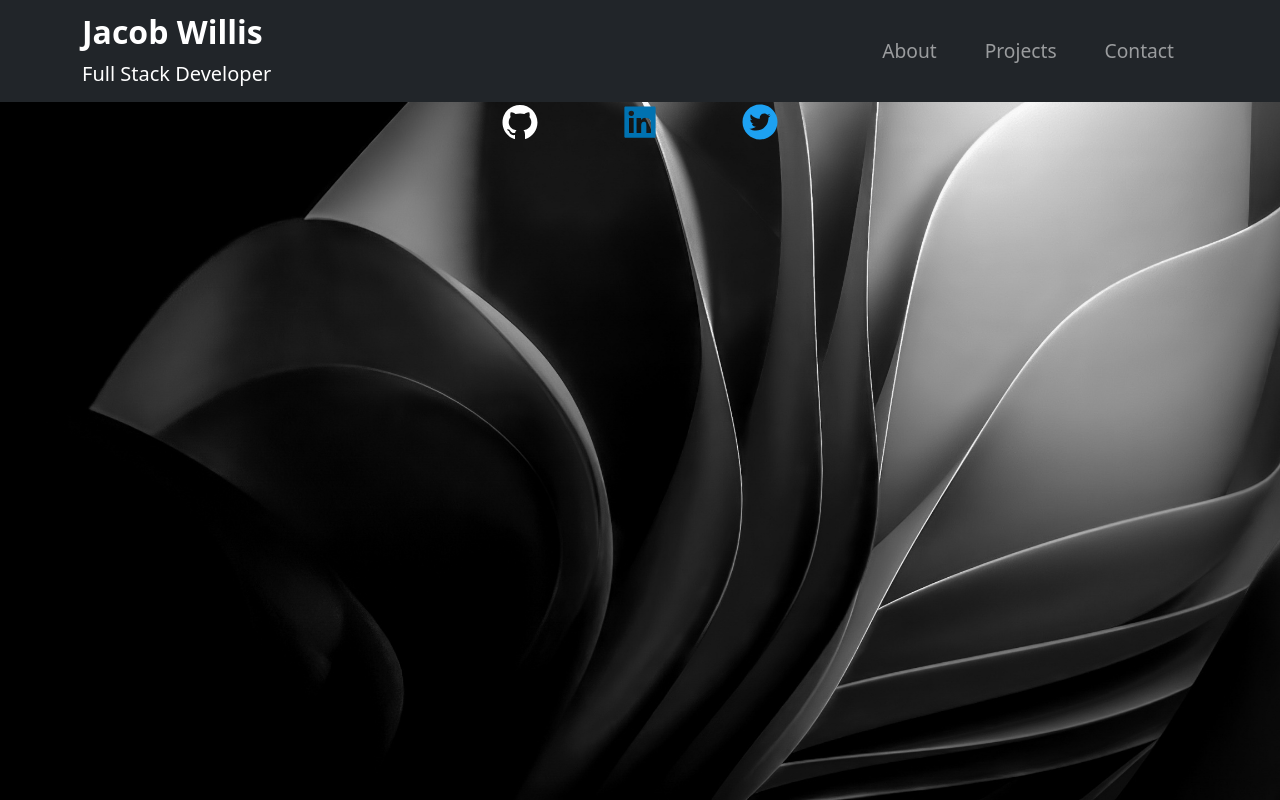
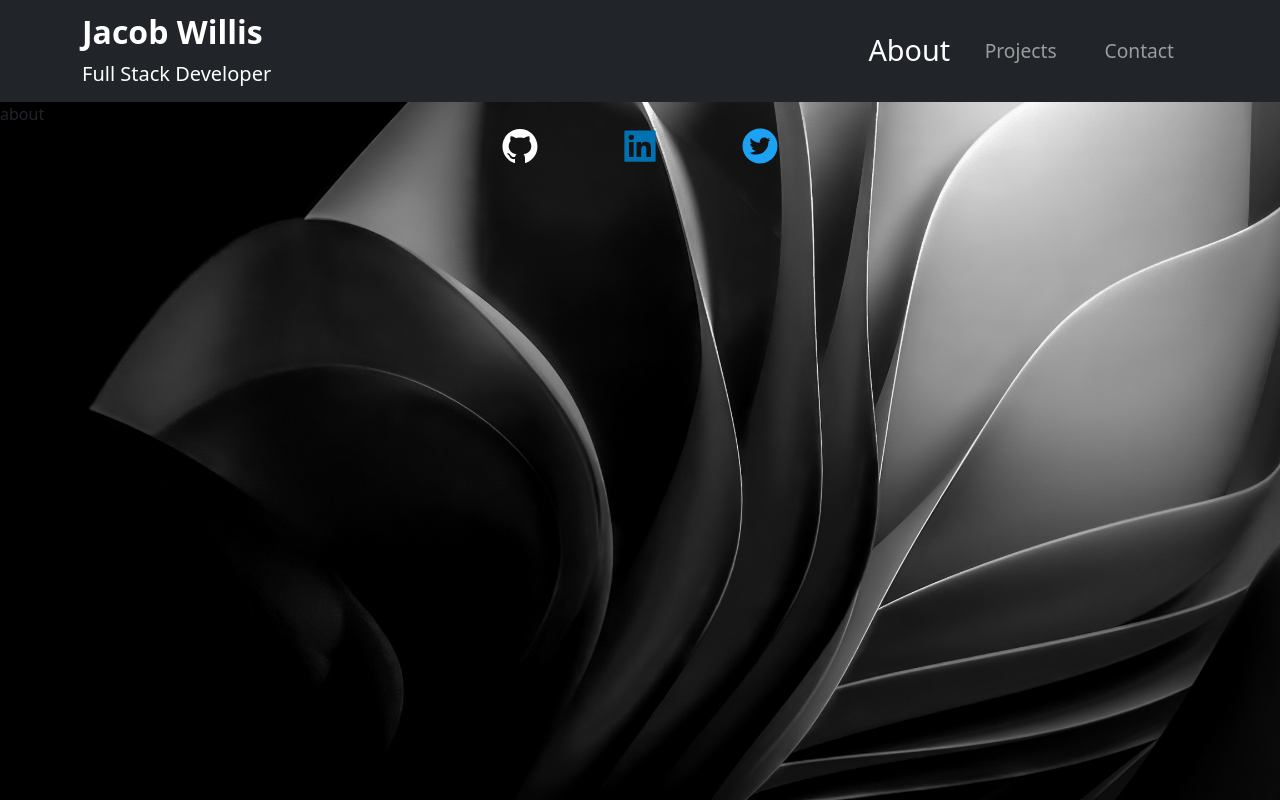
Before and after one commit to JacobRyanWillis/React_Portfolio, a React (Create React App) app: page / in a window 1280 px wide. Built offline with nearby package versions, Linux system fonts and the light colour scheme.

Commit message:
'added funcitonality for navbar and pageRendering'

```diff
--- a/src/App.js
+++ b/src/App.js
@@ -5,13 +5,13 @@ import 'bootstrap/dist/css/bootstrap.min.css';
 // import 'animate.css/animate.min.css';
 
 // import Navigation from './components/navigation';
-// import Content from './components/content';
+import Content from './components/content';
 import Footer from './components/footer';
 
 function App() {
   return (
     <div className='background'>
-      <Header />
+      <Content />
       <Footer />
     </div>
   );
--- a/src/components/about.js
+++ b/src/components/about.js
@@ -0,0 +1,7 @@
+import React from 'react'
+
+export default function about() {
+  return (
+    <div>about</div>
+  )
+}
--- a/src/components/contact.js
+++ b/src/components/contact.js
@@ -0,0 +1,6 @@
+
+export default function contact() {
+  return (
+    <div>contact</div>
+  )
+}
--- a/src/components/content.js
+++ b/src/components/content.js
@@ -1,4 +1,4 @@
-import React, { useState } from 'react';
+import React, { useEffect, useState } from 'react';
 import About from './about';
 import Projects from './projects';
 import Contact from './contact';
@@ -11,6 +11,11 @@ const Content = () => {
     const handleNavigationClick = (title) => {
       setActiveSection(title);
     };
+
+    useEffect(() => {
+      setActiveSection(activeSection);
+
+    }, [activeSection]);
 
     return (
       <section id="content">
--- a/src/components/navigation.css
+++ b/src/components/navigation.css
@@ -18,3 +18,17 @@ li {
   display: flex;
   align-items: center;
 }
+
+.nav-link {
+  cursor: pointer;
+}
+
+.nav-item.active .nav-link{
+  color: white;
+  transform: scale(1.5);
+}
+
+.nav-link:hover {
+  color: #000000;
+  transform: scale(1.05);
+}
--- a/src/components/navigation.js
+++ b/src/components/navigation.js
@@ -1,8 +1,9 @@
-// import React, { useState } from 'react';
+import React, { useState } from 'react';
 import "./navigation.css";
-// import { FaReact } from "react-icons/fa";
+
 
 const Navigation = ({ activeSection, handleNavigationClick }) => {
+
     return (
       <nav className="navbar navbar-expand-lg navbar-dark bg-dark">
         <div className="container">
@@ -15,25 +16,25 @@ const Navigation = ({ activeSection, handleNavigationClick }) => {
               className={`nav-item ${activeSection === 'About' ? 'active' : ''}`}
               onClick={() => handleNavigationClick('About')}
             >
-              <a className="nav-link" href="#about">
+              <span className="nav-link">
                 About
-              </a>
+              </span>
             </li>
             <li
               className={`nav-item ${activeSection === 'Projects' ? 'active' : ''}`}
               onClick={() => handleNavigationClick('Projects')}
             >
-              <a className="nav-link" href="#projects">
+              <span className="nav-link">
                 Projects
-              </a>
+              </span>
             </li>
             <li
               className={`nav-item ${activeSection === 'Contact' ? 'active' : ''}`}
               onClick={() => handleNavigationClick('Contact')}
             >
-              <a className="nav-link" href="#contact">
+              <span className="nav-link">
                 Contact
-              </a>
+              </span>
             </li>
           </ul>
         </div>
--- a/src/components/projects.js
+++ b/src/components/projects.js
@@ -0,0 +1,7 @@
+import React from 'react'
+
+export default function projects() {
+  return (
+    <div>projects</div>
+  )
+}
```
